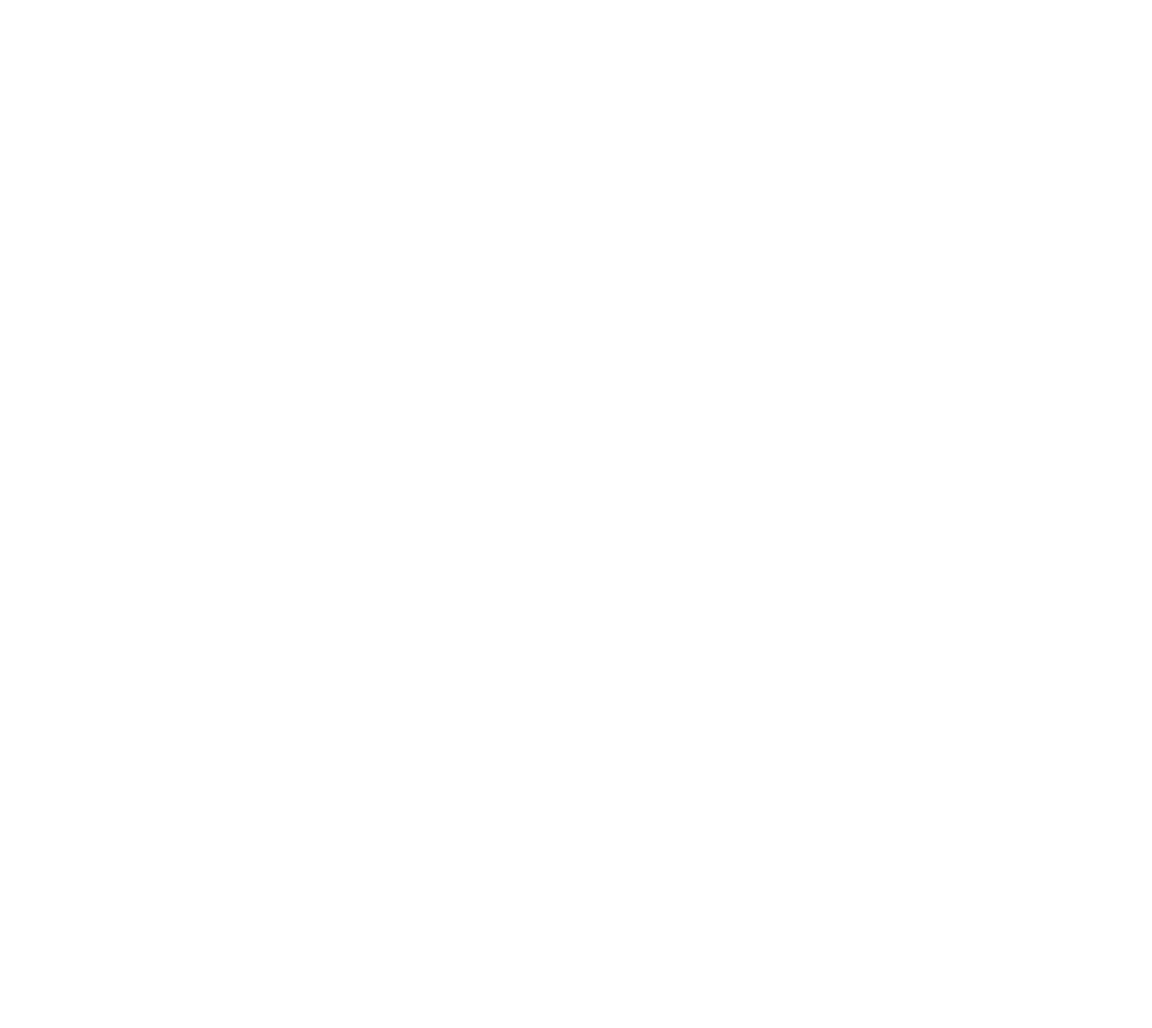
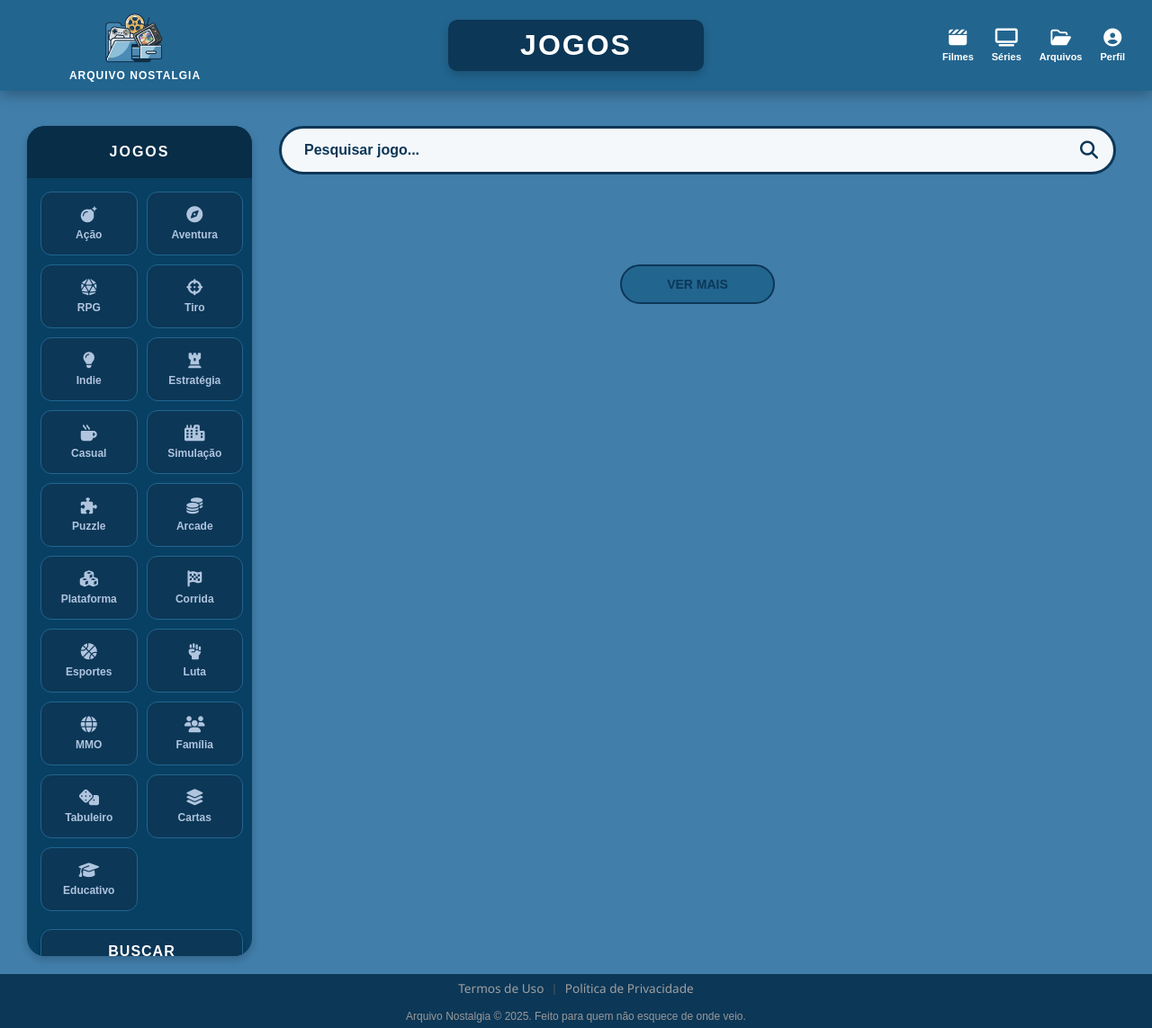
Before and after one commit to lucascarvalho1808/arquivo-nostalgia, a Flask app: page /jogos in a window 1280 px wide. Before the commit the page is empty. Shown: the whole page at 90% size. Run offline with Flask 3, Linux system fonts and the light colour scheme.

Commit message:
feat: Adiciona a página de conteúdo referente a parte de jogos, além disso resolve o botão que estava aparecendo a mais no filtro

```diff
--- a/static/css/conteudos.css
+++ b/static/css/conteudos.css
@@ -189,6 +189,11 @@ body {
     gap: 10px;
 }
 
+/* Esconde o checkbox original que controla o filtro */
+.input-gatilho {
+    display: none;
+}
+
 /* --- Esconde o checkbox original (a bolinha/quadrado) --- */
 .botao-genero input[type="checkbox"] {
     display: none;
@@ -243,7 +248,6 @@ body {
 /* --- Botão Buscar --- */
 .botao-buscar {
     width: 100%;
-    /* --- Estado normal: Azul Escuro (Apagado) --- */
     background-color: #0c3757;
     color: white;
     border: 1px solid #22658f;
--- a/templates/conteudo/jogos.html
+++ b/templates/conteudo/jogos.html
@@ -0,0 +1,277 @@
+<!DOCTYPE html>
+<html lang="pt-br">
+
+<head>
+    <meta charset="UTF-8">
+    <meta name="viewport" content="width=device-width, initial-scale=1.0">
+    <title>Jogos - Arquivo Nostalgia</title>
+    <link rel="stylesheet" href="https://cdnjs.cloudflare.com/ajax/libs/font-awesome/6.4.0/css/all.min.css">
+    <link rel="stylesheet" href="{{ url_for('static', filename='css/conteudos.css') }}">
+</head>
+
+<body>
+
+    <header class="cabecalho-principal">
+        <div class="logo-container">
+            <a href="{{ url_for('index') }}" style="text-decoration: none; display: flex; flex-direction: column; align-items: center; color: inherit;">
+                <img src="{{ url_for('static', filename='img/logo_arquivo_nostalgia.png') }}" alt="Logo" class="logo-pequena">
+                <span class="nome-site-header">ARQUIVO NOSTALGIA</span>
+            </a>
+        </div>
+
+        <div class="header-centro">
+            <div class="caixa-titulo">
+                <h1>Jogos</h1>
+            </div>
+        </div>
+
+        <nav class="menu-icones">
+            <a href="#" class="item-menu">
+                <i class="fa-solid fa-clapperboard"></i>
+                <span>Filmes</span>
+            </a>
+            <a href="#" class="item-menu">
+                <i class="fa-solid fa-tv"></i>
+                <span>Séries</span>
+            </a>
+            <a href="#" class="item-menu">
+                <i class="fa-regular fa-folder-open"></i>
+                <span>Arquivos</span>
+            </a>
+            <a href="#" class="item-menu">
+                <i class="fa-solid fa-circle-user"></i>
+                <span>Perfil</span>
+            </a>
+        </nav>
+    </header>
+
+    <div class="container-layout">
+
+        <input type="checkbox" id="gatilho-filtro" class="input-gatilho">
+
+        <label for="gatilho-filtro" class="botao-toggle-filtro">
+            <i class="fas fa-filter"></i>
+            <i class="fas fa-chevron-right seta-abre"></i>
+        </label>
+
+        <aside class="sidebar-filtro">
+            <div class="titulo-filtro">
+                <h2>Jogos</h2>
+            </div>
+
+            <div class="sidebar-conteudo">
+
+                <form class="lista-generos grade-generos">
+
+                    <label class="botao-genero">
+                        <input type="checkbox">
+                        <div class="design-botao">
+                            <i class="fas fa-bomb"></i>
+                            <span>Ação</span>
+                        </div>
+                    </label>
+
+                    <label class="botao-genero">
+                        <input type="checkbox">
+                        <div class="design-botao">
+                            <i class="fas fa-compass"></i>
+                            <span>Aventura</span>
+                        </div>
+                    </label>
+
+                    <label class="botao-genero">
+                        <input type="checkbox">
+                        <div class="design-botao">
+                            <i class="fas fa-dice-d20"></i>
+                            <span>RPG</span>
+                        </div>
+                    </label>
+
+                    <label class="botao-genero">
+                        <input type="checkbox">
+                        <div class="design-botao">
+                            <i class="fas fa-crosshairs"></i>
+                            <span>Tiro</span>
+                        </div>
+                    </label>
+
+                    <label class="botao-genero">
+                        <input type="checkbox">
+                        <div class="design-botao">
+                            <i class="fas fa-lightbulb"></i>
+                            <span>Indie</span>
+                        </div>
+                    </label>
+
+                    <label class="botao-genero">
+                        <input type="checkbox">
+                        <div class="design-botao">
+                            <i class="fas fa-chess-rook"></i>
+                            <span>Estratégia</span>
+                        </div>
+                    </label>
+
+                    <label class="botao-genero">
+                        <input type="checkbox">
+                        <div class="design-botao">
+                            <i class="fas fa-mug-hot"></i>
+                            <span>Casual</span>
+                        </div>
+                    </label>
+
+                    <label class="botao-genero">
+                        <input type="checkbox">
+                        <div class="design-botao">
+                            <i class="fas fa-city"></i>
+                            <span>Simulação</span>
+                        </div>
+                    </label>
+
+                    <label class="botao-genero">
+                        <input type="checkbox">
+                        <div class="design-botao">
+                            <i class="fas fa-puzzle-piece"></i>
+                            <span>Puzzle</span>
+                        </div>
+                    </label>
+
+                    <label class="botao-genero">
+                        <input type="checkbox">
+                        <div class="design-botao">
+                            <i class="fas fa-coins"></i>
+                            <span>Arcade</span>
+                        </div>
+                    </label>
+
+                    <label class="botao-genero">
+                        <input type="checkbox">
+                        <div class="design-botao">
+                            <i class="fas fa-cubes"></i>
+                            <span>Plataforma</span>
+                        </div>
+                    </label>
+
+                    <label class="botao-genero">
+                        <input type="checkbox">
+                        <div class="design-botao">
+                            <i class="fas fa-flag-checkered"></i>
+                            <span>Corrida</span>
+                        </div>
+                    </label>
+
+                    <label class="botao-genero">
+                        <input type="checkbox">
+                        <div class="design-botao">
+                            <i class="fas fa-basketball"></i>
+                            <span>Esportes</span>
+                        </div>
+                    </label>
+
+                    <label class="botao-genero">
+                        <input type="checkbox">
+                        <div class="design-botao">
+                            <i class="fas fa-hand-fist"></i>
+                            <span>Luta</span>
+                        </div>
+                    </label>
+
+                    <label class="botao-genero">
+                        <input type="checkbox">
+                        <div class="design-botao">
+                            <i class="fas fa-globe"></i>
+                            <span>MMO</span>
+                        </div>
+                    </label>
+
+                    <label class="botao-genero">
+                        <input type="checkbox">
+                        <div class="design-botao">
+                            <i class="fas fa-users"></i>
+                            <span>Família</span>
+                        </div>
+                    </label>
+
+                    <label class="botao-genero">
+                        <input type="checkbox">
+                        <div class="design-botao">
+                            <i class="fas fa-dice"></i>
+                            <span>Tabuleiro</span>
+                        </div>
+                    </label>
+
+                    <label class="botao-genero">
+                        <input type="checkbox">
+                        <div class="design-botao">
+                            <i class="fas fa-layer-group"></i>
+                            <span>Cartas</span>
+                        </div>
+                    </label>
+
+                    <label class="botao-genero">
+                        <input type="checkbox">
+                        <div class="design-botao">
+                            <i class="fas fa-graduation-cap"></i>
+                            <span>Educativo</span>
+                        </div>
+                    </label>
+
+                </form>
+
+                <button class="botao-buscar">BUSCAR</button>
+
+            </div>
+        </aside>
+
+        <main class="area-scrollavel">
+
+            <div class="barra-busca-container">
+                <div class="barra-topo">
+                    <input type="text" placeholder="Pesquisar jogo...">
+                    <i class="fas fa-search icone-lupa"></i>
+                </div>
+            </div>
+
+            <div class="grade-posters">
+                <div class="poster-vazio"></div>
+                <div class="poster-vazio"></div>
+                <div class="poster-vazio"></div>
+                <div class="poster-vazio"></div>
+                <div class="poster-vazio"></div>
+                <div class="poster-vazio"></div>
+                <div class="poster-vazio"></div>
+                <div class="poster-vazio"></div>
+                <div class="poster-vazio"></div>
+                <div class="poster-vazio"></div>
+                <div class="poster-vazio"></div>
+                <div class="poster-vazio"></div>
+                <div class="poster-vazio"></div>
+                <div class="poster-vazio"></div>
+                <div class="poster-vazio"></div>
+                <div class="poster-vazio"></div>
+                <div class="poster-vazio"></div>
+                <div class="poster-vazio"></div>
+                <div class="poster-vazio"></div>
+                <div class="poster-vazio"></div>
+            </div>
+
+            <div class="container-botao-mais">
+                <button id="botao-ver-mais">Ver mais</button>
+            </div>
+        </main>
+    </div>
+
+    <footer class="rodape-principal">
+        <div class="links-rodape">
+            <a href="#">Termos de Uso</a>
+            <span class="separador">|</span>
+            <a href="#">Política de Privacidade</a>
+        </div>
+
+        <div class="texto-copyright">
+            Arquivo Nostalgia &copy; 2025. Feito para quem não esquece de onde veio.
+        </div>
+    </footer>
+
+</body>
+
+</html>
```
